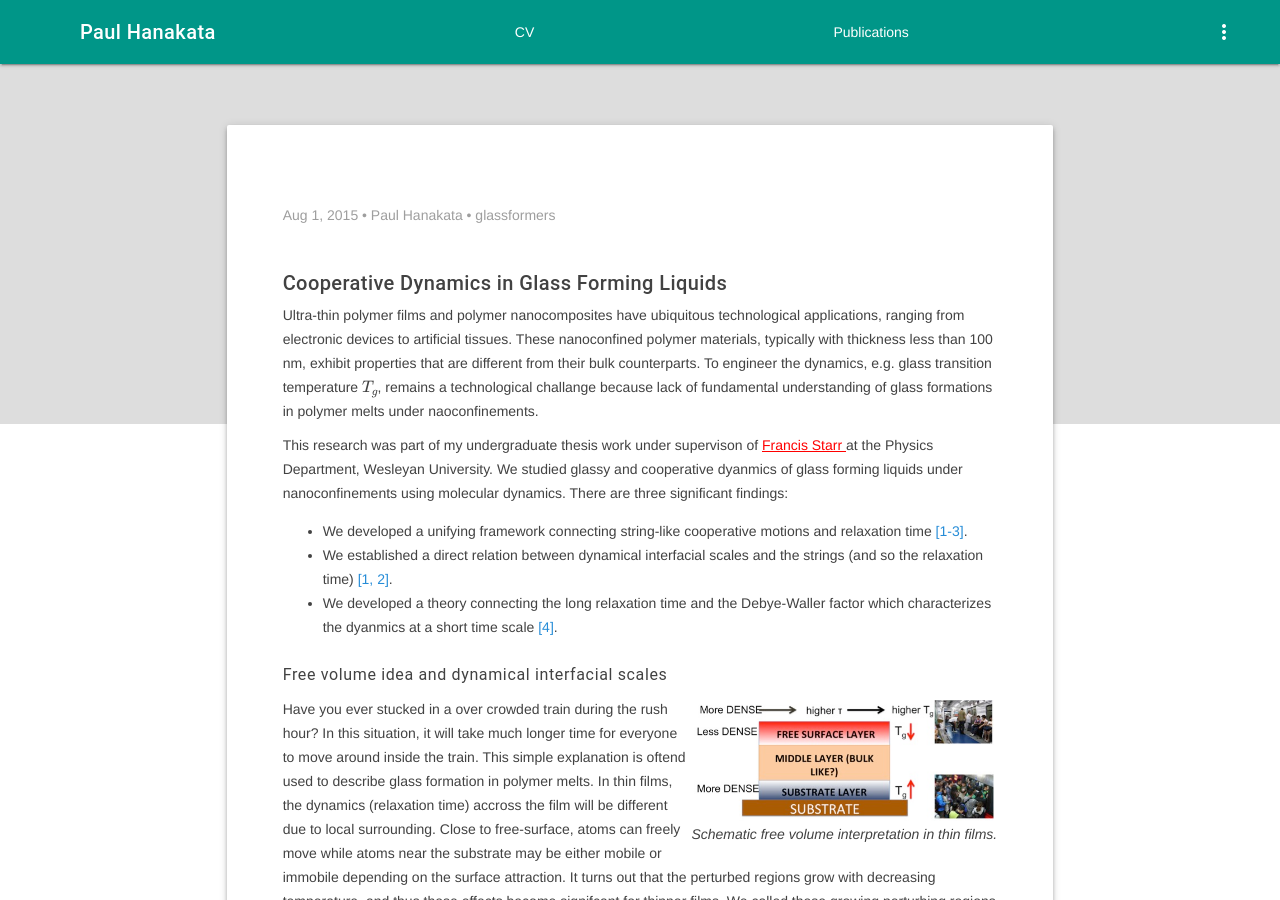
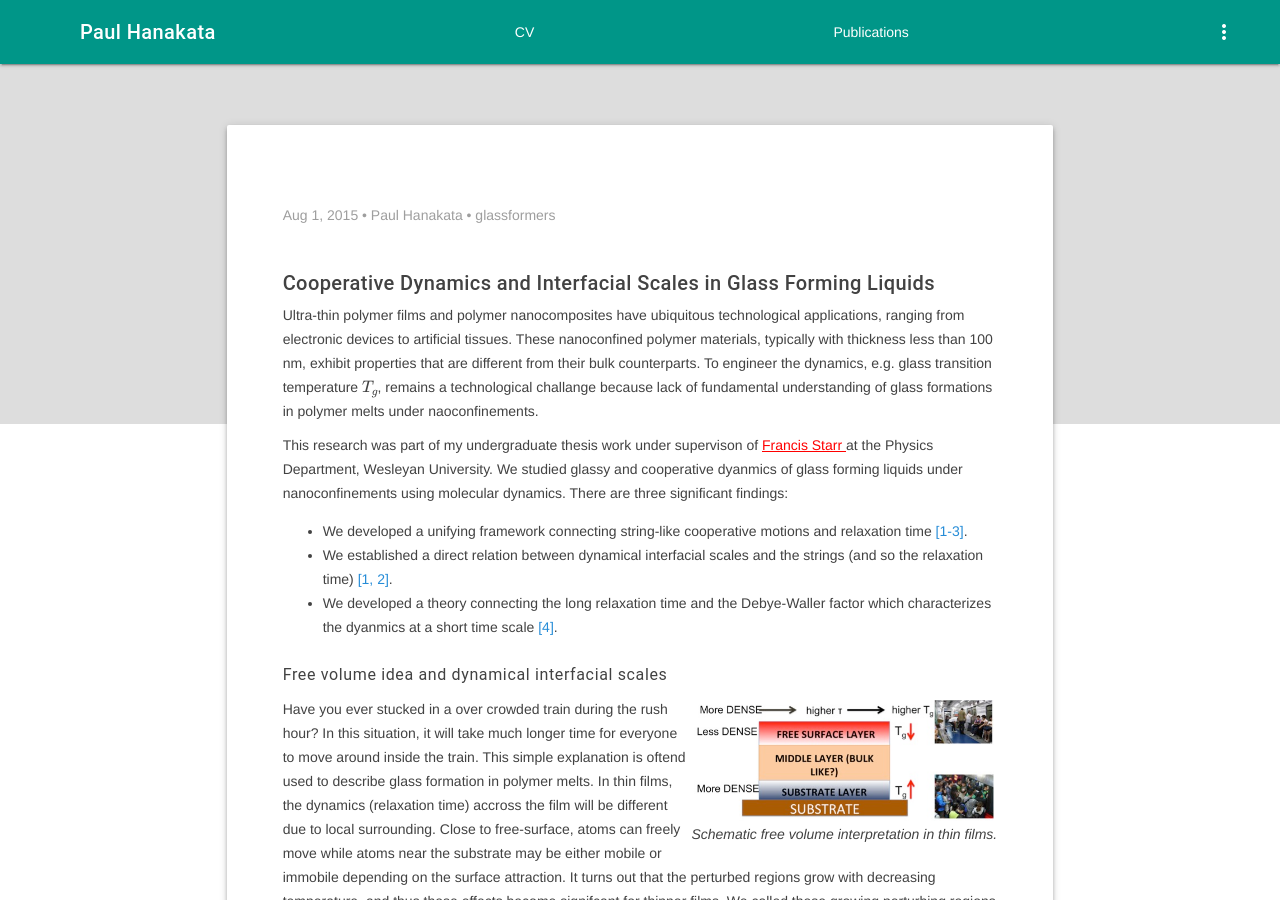
Before and after one commit to phanakata/phanakata.github.io, a Jekyll site: the page built from _posts/2015-08-01-glassforming.markdown, in a window 1280 px wide and 900 px high. Built offline with Jekyll 4.4.1, drawn with Linux system fonts in a browser that asks for light colours; formulas are drawn with MathJax 3.

Commit message:
Update 2015-08-01-glassforming.markdown

```diff
--- a/_posts/2015-08-01-glassforming.markdown
+++ b/_posts/2015-08-01-glassforming.markdown
@@ -7,7 +7,7 @@ author: Paul Hanakata
 image: /img/gf_liquid.jpg
 ---
 
-##### Cooperative Dynamics in Glass Forming Liquids
+##### Cooperative Dynamics and Interfacial Scales in Glass Forming Liquids
 Ultra-thin  polymer  films  and polymer nanocomposites have  ubiquitous  technological  applications,  ranging
 from electronic devices to artificial tissues.  These nanoconfined polymer materials,  typically with thickness less than 100 nm,  exhibit properties that are different from  their  bulk  counterparts. To engineer the dynamics, e.g. glass transition temperature $T_g$, remains a technological challange because lack of fundamental understanding of glass formations in polymer melts under naoconfinements.
 
```
